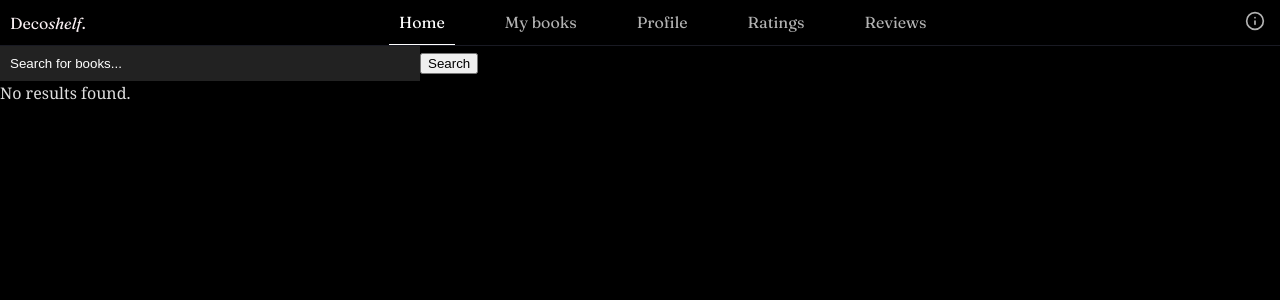
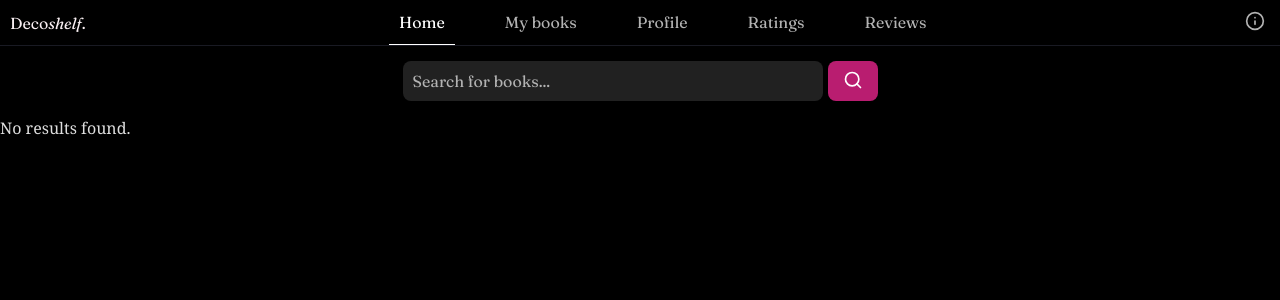
Before and after one commit to SiriJV/Deco, a React (Vite) app: page /home in a window 1280 px wide. Shown: the top 300 px of the page. Built offline with nearby package versions, Linux system fonts and the light colour scheme.

Commit message:
Small changes

```diff
--- a/src/components/SearchBar/SearchBar.scss
+++ b/src/components/SearchBar/SearchBar.scss
@@ -1,3 +1,6 @@
+@use '../../styles/colors.scss' as *;
+@use '../../styles/font.scss' as *;
+
 .search-bar {
     display: flex;
     flex-direction: column;
@@ -7,8 +10,12 @@
         max-width: 400px;
         border: none;
         color: white;
-      background-color: rgb(34, 34, 34);
+        background-color: $dark-gray;
         padding: 10px;
+        @include fraunces;
+        font-size: 16px;
+        border-radius: 8px;
+        height: 20px;
 
         &:focus {
             border-color: #8BE0DA;
@@ -16,16 +23,33 @@
         }
 
         &::placeholder {
-          color: white;
+            color: $light-gray;
         }
+    }
+
+    .search-button {
+        background-color: $pink;
+        border: none;
+        @include fraunces;
+        color: $white;
+        border-radius: 8px;
+        // height: 100%;
+        height: 40px;
+        width: 50px;
     }
 }
 
 .filter-options {
     display: flex;
     gap: 5px;
+    justify-content: center;
+    align-items: center;
+}
 
-    button {
-
+.search-wrapper {
+    display: flex;
+    justify-content: center;
+    align-items: center;
+    margin: 15px;
+    gap: 5px;
 }
-}
--- a/src/components/SearchBar/SearchBar.tsx
+++ b/src/components/SearchBar/SearchBar.tsx
@@ -19,14 +19,16 @@
 
   return (
     <div className="search-bar">
-      <form onSubmit={handleSubmit}>
+      <form className="search-wrapper" onSubmit={handleSubmit}>
         <input
           type="text"
           placeholder="Search for books..."
           value={query}
           onChange={(e) => setQuery(e.target.value)}
         />
-        <button type="submit">Search</button>
+        <button type="submit" className="search-button">
+            <svg xmlns="http://www.w3.org/2000/svg" width="20" height="20" viewBox="0 0 24 24" fill="none" stroke="currentColor" stroke-width="2" stroke-linecap="round" stroke-linejoin="round" className="lucide lucide-search-icon lucide-search"><path d="m21 21-4.34-4.34"/><circle cx="11" cy="11" r="8"/></svg>
+        </button>
       </form>
 
       {query && (
```
Lines whose indentation alone changed are shown as unchanged.
